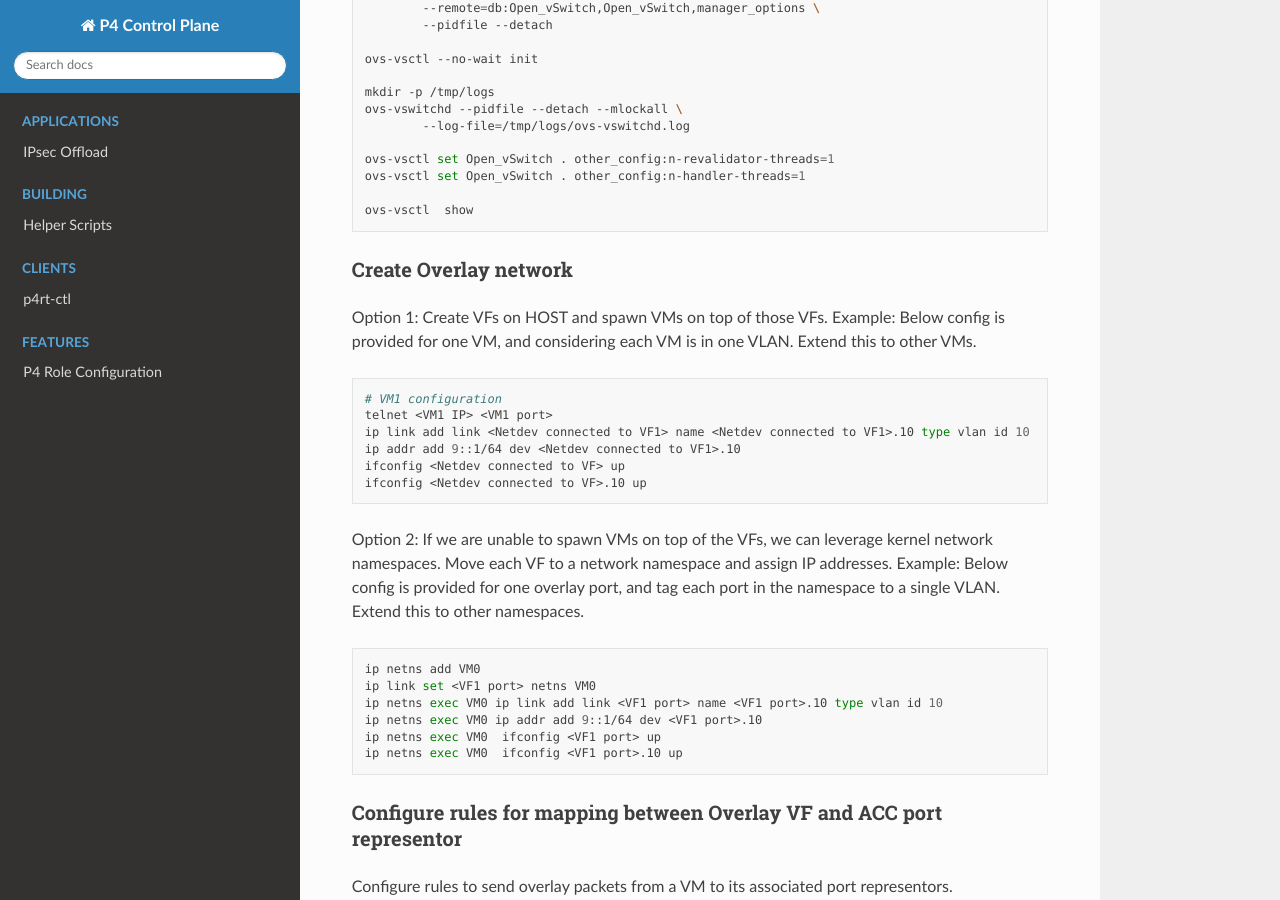
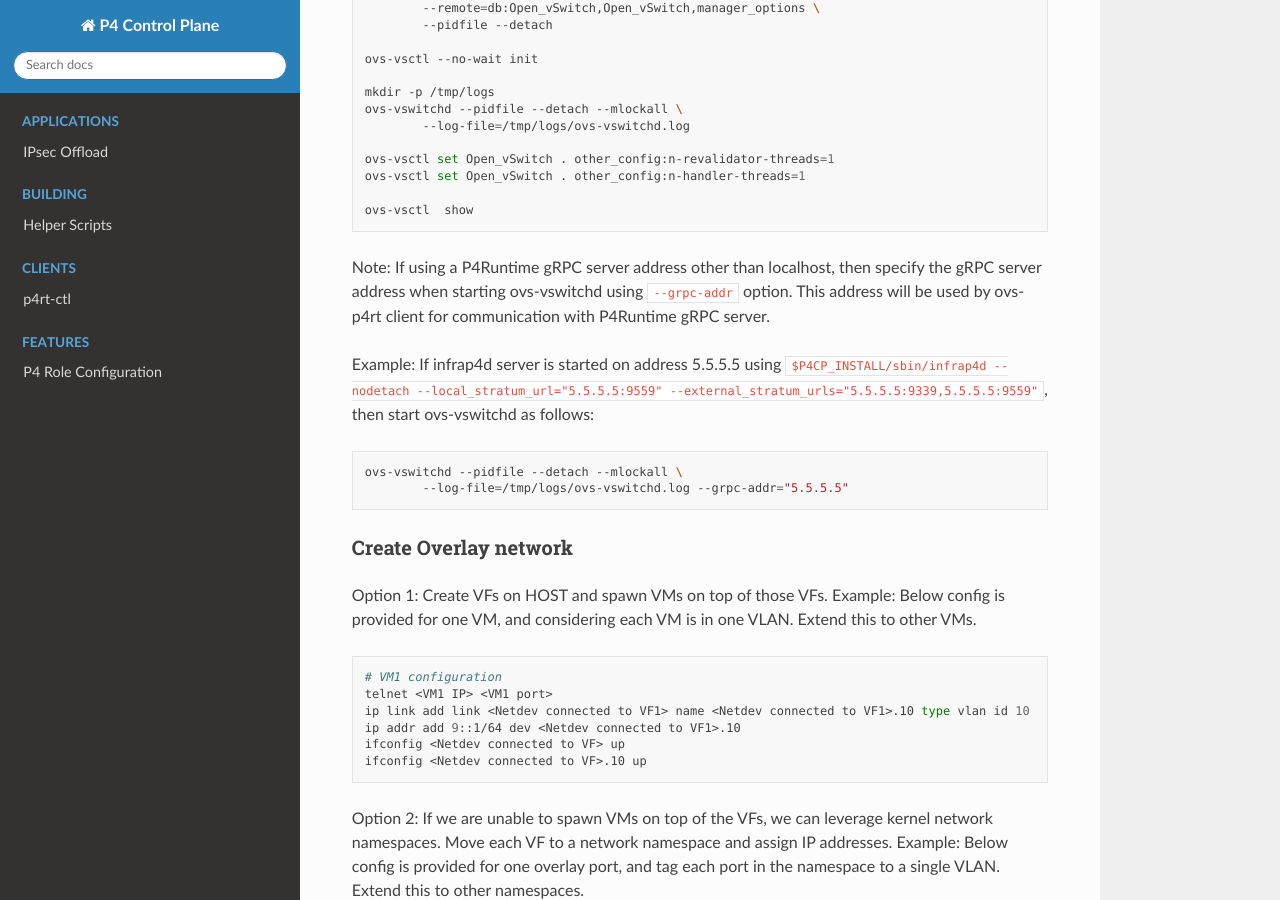
Before and after one commit to ipdk-io/p4cp-userguide, a Sphinx documentation site: the page built from docs/apps/lnw/es2k/es2k-lnw-overlay-ipv6.md, in a window 1280 px wide and 900 px high, scrolled down 3618 px. Built offline with Sphinx 7.4.7 and the Read the Docs theme 2.0.0, drawn with Linux system fonts in a browser that asks for light colours; pages that are not in the unit, such as notebooks, are missing from menus.

Commit message:
Update documentation for grpc-addr option for ovs-p4rt
Signed-off-by: nupuruttarwar <nupur.uttarwar@intel.com>

````diff
--- a/docs/apps/lnw/es2k/es2k-lnw-overlay-ipv6.md
+++ b/docs/apps/lnw/es2k/es2k-lnw-overlay-ipv6.md
@@ -157,6 +157,17 @@ ovs-vsctl set Open_vSwitch . other_config:n-revalidator-threads=1
 ovs-vsctl set Open_vSwitch . other_config:n-handler-threads=1
 
 ovs-vsctl  show
+```
+
+Note: If using a P4Runtime gRPC server address other than localhost, then specify the gRPC server address when starting ovs-vswitchd using `--grpc-addr` option.
+This address will be used by ovs-p4rt client for communication with P4Runtime gRPC server.
+
+Example:
+If infrap4d server is started on address 5.5.5.5 using `$P4CP_INSTALL/sbin/infrap4d --nodetach --local_stratum_url="5.5.5.5:9559" --external_stratum_urls="5.5.5.5:9339,5.5.5.5:9559"`, then start ovs-vswitchd as follows:
+
+```bash
+ovs-vswitchd --pidfile --detach --mlockall \
+        --log-file=/tmp/logs/ovs-vswitchd.log --grpc-addr="5.5.5.5"
 ```
 
 ### Create Overlay network
````
Also changed, not shown: docs/apps/lnw/es2k/es2k-lnw-overlay-vms.md (+11 -0 lines), docs/apps/lnw/es2k/es2k-lnw-underlay-ecmp.md (+11 -0 lines), docs/apps/lnw/es2k/es2k-lnw-underlay-frr.md (+11 -0 lines), docs/apps/lnw/es2k/es2k-lnw-underlay-lag.md (+11 -0 lines).
